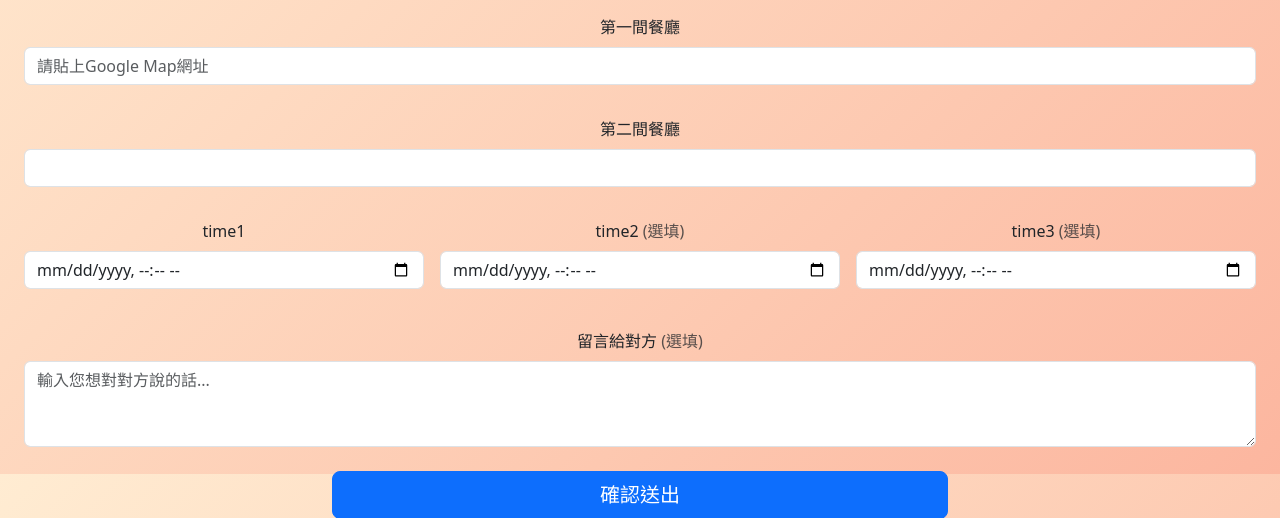
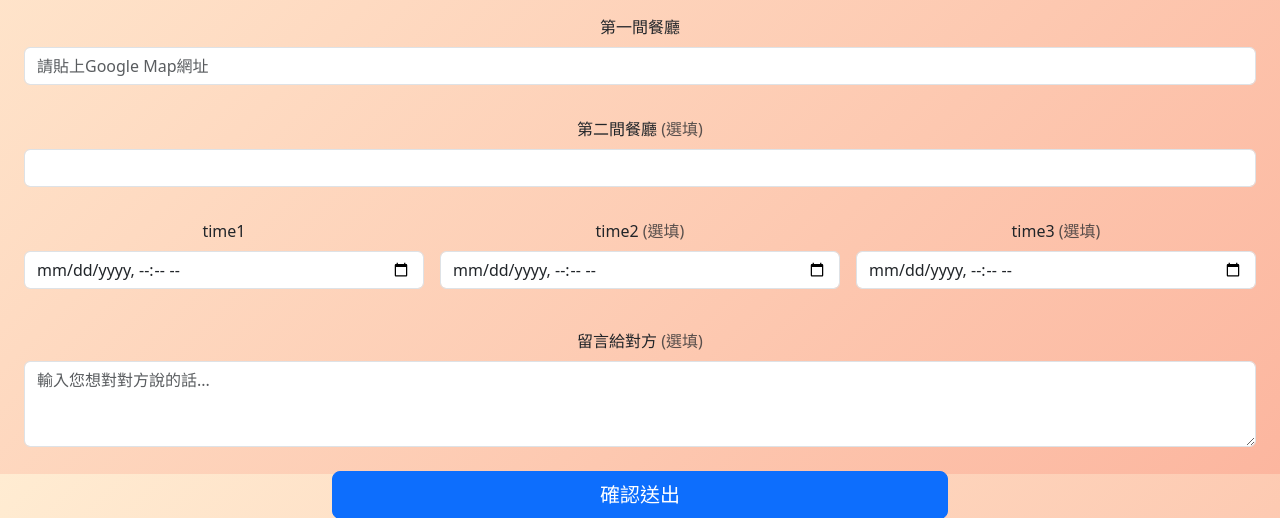
Before and after one commit to citylovecommunity/linebot, a Flask app: page /rest_r1 in a window 1280 px wide. Shown: the part 326-844 px from the top of the page. Run offline with Flask 3, Linux system fonts and the light colour scheme; some libraries are stand-ins or nearby versions.

Commit message:
第二地點是選填

```diff
--- a/form_app/templates/submit_places.html
+++ b/form_app/templates/submit_places.html
@@ -32,7 +32,7 @@
         </div>
 
         <div class="col-12 mb-3">
-            <label for="place2" class="form-label">第二間餐廳</label>
+            <label for="place2" class="form-label">第二間餐廳</label> <span class="text-body-secondary">(選填)</span>
             <div class="input-group">
                 <input type="url" class="form-control" id="place2" name="place2" {% if lock %} disabled {% endif %}
                     value="{{ session['confirm_data']['place2_url'] if session.get('confirm_data') else '' }}">
```
